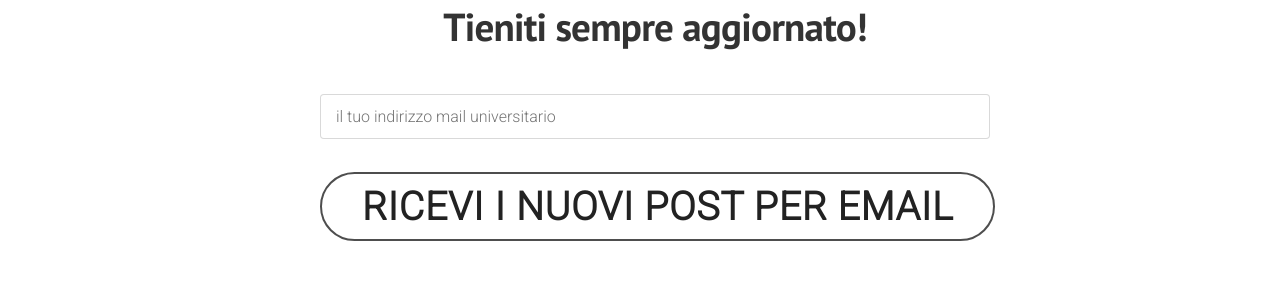
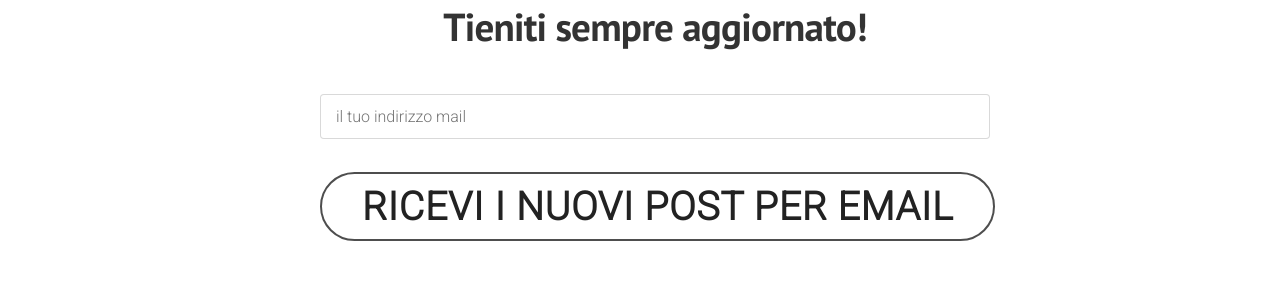
Before and after one commit to Giachelli/blog, a Jekyll site: the page built from _posts/2017-08-21-come-funziona-Lensooni.markdown, in a window 1280 px wide. Shown: the part 2527-2827 px from the top of the page. Built offline with Jekyll 4.4.1, drawn with Linux system fonts in a browser that asks for light colours; nearby versions of some CDN libraries; some web fonts are replaced; Markdown is read by kramdown in place of the engine named in the settings; comment, search, counter and statistics services are not loaded.

Commit message:
fix subscribe

```diff
--- a/_includes/subscribe.html
+++ b/_includes/subscribe.html
@@ -7,7 +7,7 @@
             <form action="//lensooni.us16.list-manage.com/subscribe/post?u=e46665671b7ffbb2ae2f6b73a&amp;id=b06c5d6007" method="post" id="mc-embedded-subscribe-form" name="mc-embedded-subscribe-form" class="validate" target="_blank" novalidate>
           <div id="mc_embed_signup_scroll">
             <div class="mc-field-group">
-              <input type="email" value="" name="EMAIL" class="textInput textInput--large" id="mce-EMAIL" placeholder="il tuo indirizzo mail universitario">
+              <input type="email" value="" name="EMAIL" class="textInput textInput--large" id="mce-EMAIL" placeholder="il tuo indirizzo mail">
             </div>
             <div id="mce-responses" class="clear">
               <div class="response" id="mce-error-response" style="display:none"></div>
```
